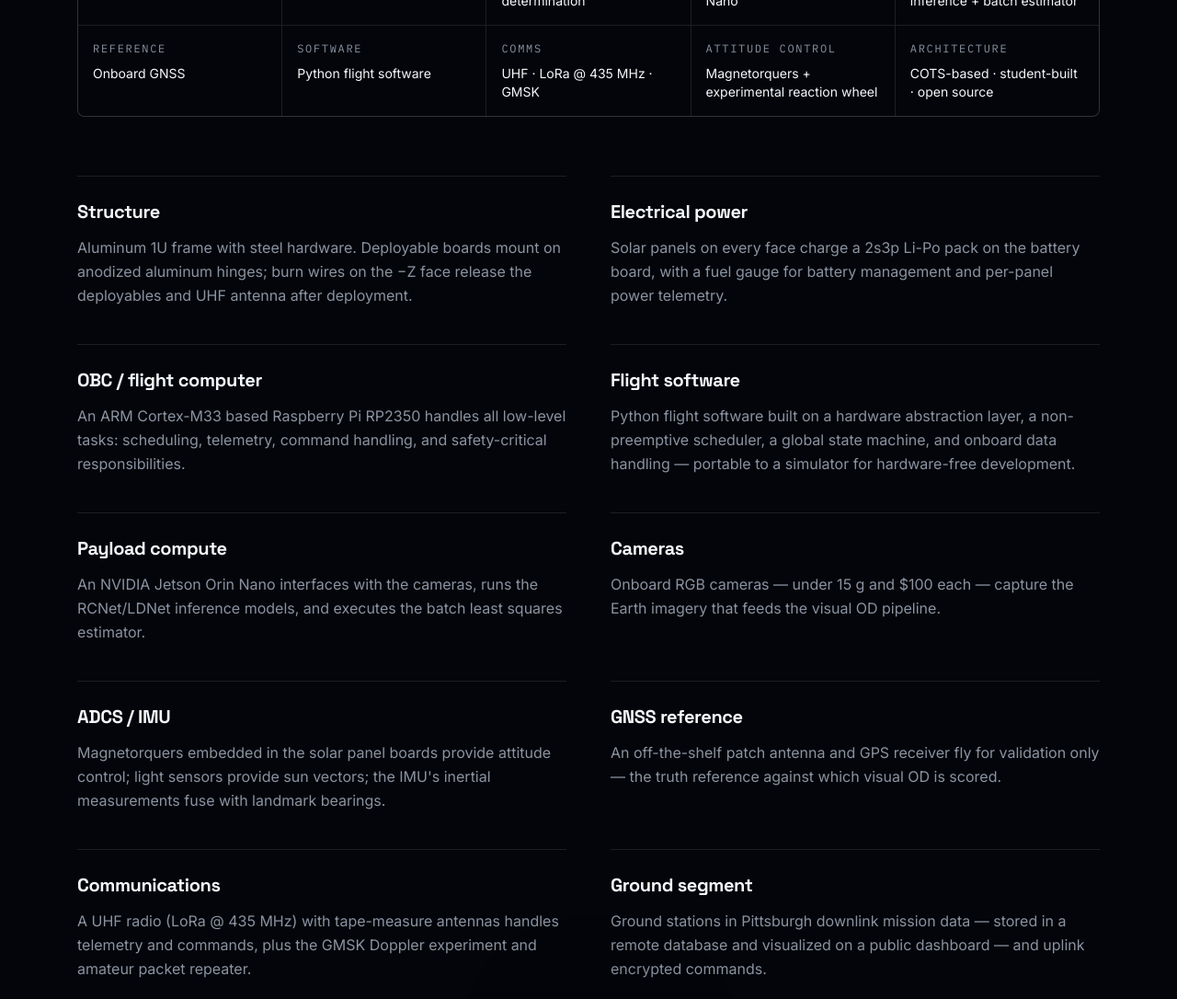
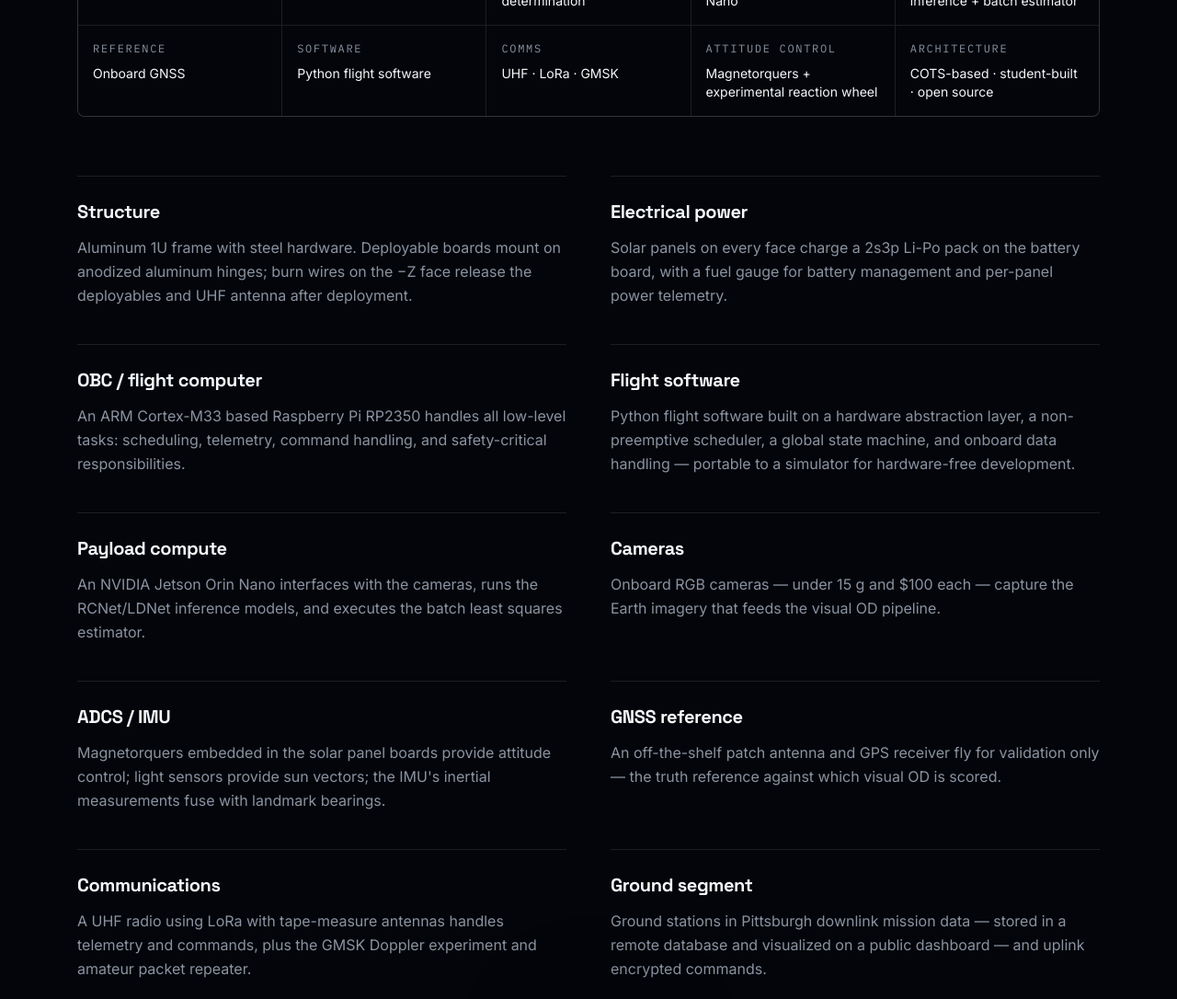
Before and after one commit to cmu-argus-2/website, a Next.js app: page /design in a window 1280 px wide. Shown: the part 1156-2242 px from the top of the page at 92% size. Built offline with nearby package versions, Linux system fonts and the light colour scheme; no server answers.

Commit message:
removed the freqquency

```diff
--- a/src/app/design/page.tsx
+++ b/src/app/design/page.tsx
@@ -13,7 +13,7 @@ const SPECS: [string, string][] = [
   ["Payload", "Earth imaging + landmark inference + batch estimator"],
   ["Reference", "Onboard GNSS"],
   ["Software", "Python flight software"],
-  ["Comms", "UHF · LoRa @ 435 MHz · GMSK"],
+  ["Comms", "UHF · LoRa · GMSK"],
   ["Attitude control", "Magnetorquers + experimental reaction wheel"],
   ["Architecture", "COTS-based · student-built · open source"],
 ];
@@ -53,7 +53,7 @@ const SUBSYSTEMS: [string, string][] = [
   ],
   [
     "Communications",
-    "A UHF radio (LoRa @ 435 MHz) with tape-measure antennas handles telemetry and commands, plus the GMSK Doppler experiment and amateur packet repeater.",
+    "A UHF radio using LoRa with tape-measure antennas handles telemetry and commands, plus the GMSK Doppler experiment and amateur packet repeater.",
   ],
   [
     "Ground segment",
--- a/src/app/radio/page.tsx
+++ b/src/app/radio/page.tsx
@@ -5,7 +5,7 @@ export const metadata: Metadata = { title: "Radio" };
 
 const PLANNED: [string, string][] = [
   ["Band", "UHF amateur band"],
-  ["Frequency", "435 MHz (coordination in progress)"],
+  ["Frequency", "To be published after coordination"],
   ["Modes", "LoRa telemetry · GMSK experiment · packet repeater"],
   ["Antennas", "Deployable tape-measure UHF, 50 Ω"],
   ["Ground segment", "Pittsburgh ground stations + community receivers"],
--- a/src/content/subsystems.ts
+++ b/src/content/subsystems.ts
@@ -155,7 +155,7 @@ export const CALLOUTS: CalloutDef[] = [
     anchor: "anchor_antennas",
     stagger: [0.24, 0.6],
     label: "Antennas",
-    blurb: "Tape-measure UHF antennas tuned for 435 MHz.",
+    blurb: "Tape-measure UHF antennas for spacecraft communications.",
     side: "right",
   },
   {
```
